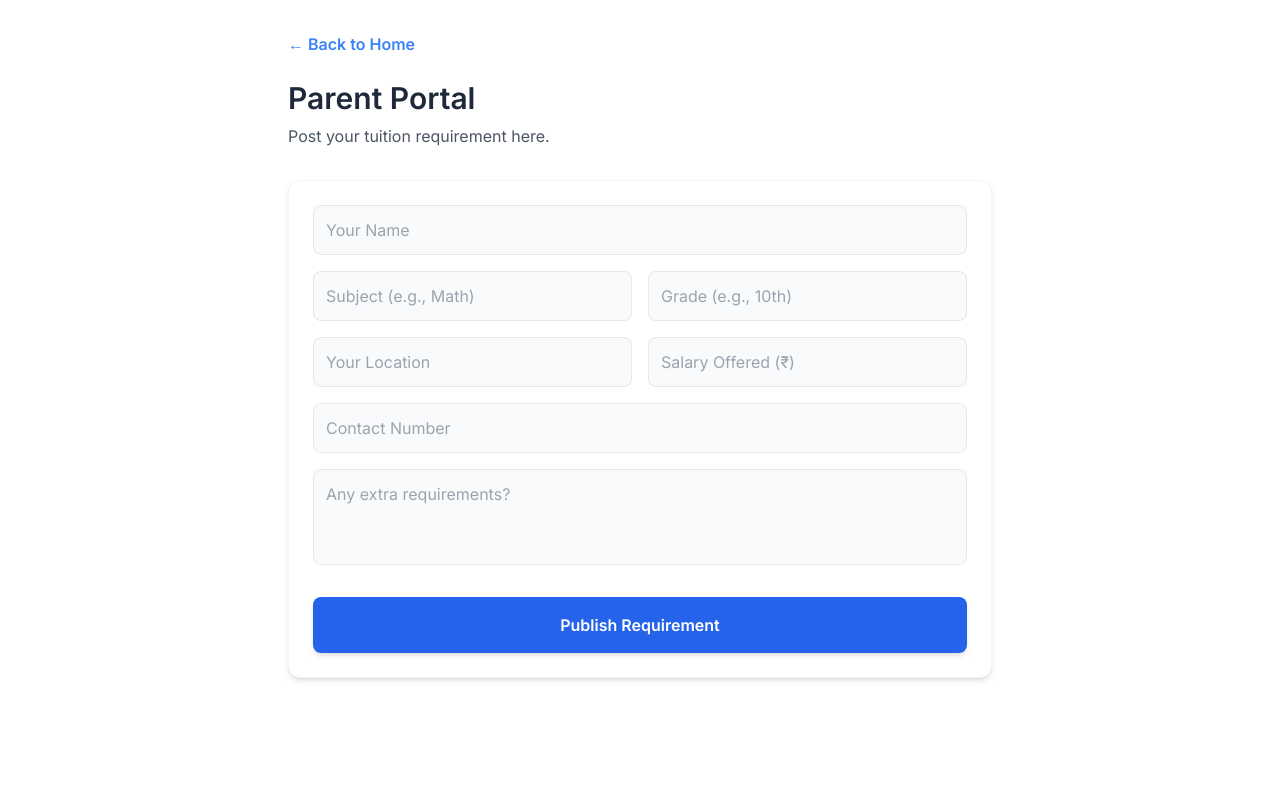
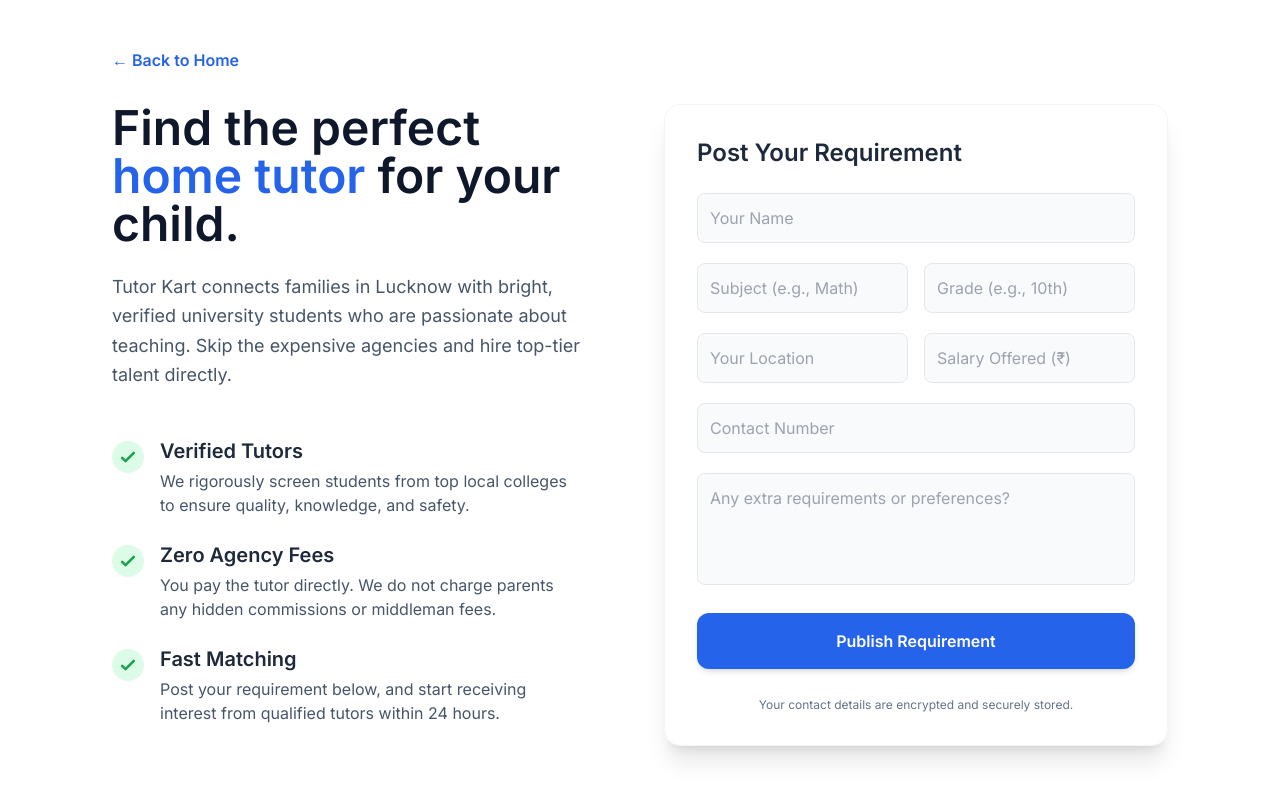
Before and after one commit to Amaan225/Luminous-Classes-Frontend, a React (Vite) app: page /parent in a window 1280 px wide. Built offline with nearby package versions, Linux system fonts and the light colour scheme; a web font is replaced by a local one.

Commit message:
added parent portal content

```diff
--- a/src/pages/ParentPortal.jsx
+++ b/src/pages/ParentPortal.jsx
@@ -5,7 +5,7 @@ import { useNavigate } from 'react-router-dom';
 function ParentPortal() {
   const navigate = useNavigate();
   const [isSubmitting, setIsSubmitting] = useState(false);
-  const [submittedJob, setSubmittedJob] = useState(null); // <-- NEW STATE: Tracks if we should show the success screen
+  const [submittedJob, setSubmittedJob] = useState(null);
   const [formData, setFormData] = useState({
     parentName: '', subject: '', grade: '', location: '', salary: '', contactNumber: '', requirements: ''
   });
@@ -17,13 +17,8 @@ function ParentPortal() {
     setIsSubmitting(true);
 
     try {
-      // 1. Capture the response so we can get the new displayId (TK-1234)
       const response = await axios.post('https://luminous-classes-backend.onrender.com/api/jobs', formData);
-
-      // 2. Set the submitted job to trigger the success screen
       setSubmittedJob(response.data);
-
-      // 3. Clear the form data in the background
       setFormData({ parentName: '', subject: '', grade: '', location: '', salary: '', contactNumber: '', requirements: '' });
     } catch (error) {
       console.error("Error posting job:", error);
@@ -34,7 +29,7 @@ function ParentPortal() {
   };
 
   const handleReset = () => {
-    setSubmittedJob(null); // Go back to the blank form
+    setSubmittedJob(null);
   };
 
   // --- THE CONCIERGE SUCCESS SCREEN ---
@@ -44,10 +39,7 @@ function ParentPortal() {
         <div className="bg-white p-10 rounded-2xl shadow-xl border border-gray-100 text-center">
           <div className="text-green-500 text-6xl mb-6">✓</div>
           <h3 className="text-3xl font-bold text-slate-800 mb-3">Requirement Posted!</h3>
-
-          <p className="text-slate-600 mb-8 text-lg">
-            Your job has been securely added to the Tutor Kart network.
-          </p>
+          <p className="text-slate-600 mb-8 text-lg">Your job has been securely added to the Tutor Kart network.</p>
 
           <div className="bg-blue-50 border border-blue-200 rounded-xl p-6 mb-8 inline-block min-w-[250px]">
             <p className="text-sm text-blue-800 font-semibold mb-2">Your Reference ID</p>
@@ -72,39 +64,89 @@ function ParentPortal() {
     );
   }
 
-  // --- THE ORIGINAL FORM ---
+  // --- THE WARM-UP FORM UI ---
   return (
-    <div className="max-w-3xl mx-auto p-8 font-sans">
-      <button onClick={() => navigate('/')} className="text-blue-500 hover:underline mb-6 font-semibold">
+    <div className="max-w-6xl mx-auto p-6 md:p-12 font-sans">
+      <button onClick={() => navigate('/')} className="text-blue-600 hover:underline mb-8 font-semibold flex items-center">
         &larr; Back to Home
       </button>
-      <h1 className="text-3xl font-bold text-slate-800 mb-2">Parent Portal</h1>
-      <p className="text-gray-600 mb-8">Post your tuition requirement here.</p>
 
-      <div className="bg-white p-6 rounded-xl shadow-md border border-gray-100">
-        <form onSubmit={handleSubmit} className="flex flex-col gap-4">
-          <input type="text" name="parentName" placeholder="Your Name" value={formData.parentName} onChange={handleChange} required className="p-3 rounded-lg border focus:ring-2 focus:ring-blue-400 bg-gray-50" />
+      <div className="grid md:grid-cols-2 gap-12 items-start">
+
+        {/* LEFT COLUMN: The Trust Content */}
+        <div className="space-y-6 md:pr-8">
+          <h1 className="text-4xl md:text-5xl font-extrabold text-slate-900 leading-tight">
+            Find the perfect <span className="text-blue-600">home tutor</span> for your child.
+          </h1>
+          <p className="text-lg text-slate-600 leading-relaxed">
+            Tutor Kart connects families in Lucknow with bright, verified university students who are passionate about teaching. Skip the expensive agencies and hire top-tier talent directly.
+          </p>
+
+          <div className="space-y-6 pt-6">
+            <div className="flex items-start">
+              <div className="flex-shrink-0 mt-1 bg-green-100 p-1.5 rounded-full">
+                <svg className="w-5 h-5 text-green-600" fill="none" stroke="currentColor" viewBox="0 0 24 24"><path strokeLinecap="round" strokeLinejoin="round" strokeWidth="3" d="M5 13l4 4L19 7"></path></svg>
+              </div>
+              <div className="ml-4">
+                <h4 className="text-xl font-bold text-slate-800">Verified Tutors</h4>
+                <p className="text-slate-600 mt-1">We rigorously screen students from top local colleges to ensure quality, knowledge, and safety.</p>
+              </div>
+            </div>
+
+            <div className="flex items-start">
+              <div className="flex-shrink-0 mt-1 bg-green-100 p-1.5 rounded-full">
+                <svg className="w-5 h-5 text-green-600" fill="none" stroke="currentColor" viewBox="0 0 24 24"><path strokeLinecap="round" strokeLinejoin="round" strokeWidth="3" d="M5 13l4 4L19 7"></path></svg>
+              </div>
+              <div className="ml-4">
+                <h4 className="text-xl font-bold text-slate-800">Zero Agency Fees</h4>
+                <p className="text-slate-600 mt-1">You pay the tutor directly. We do not charge parents any hidden commissions or middleman fees.</p>
+              </div>
+            </div>
+
+            <div className="flex items-start">
+              <div className="flex-shrink-0 mt-1 bg-green-100 p-1.5 rounded-full">
+                <svg className="w-5 h-5 text-green-600" fill="none" stroke="currentColor" viewBox="0 0 24 24"><path strokeLinecap="round" strokeLinejoin="round" strokeWidth="3" d="M5 13l4 4L19 7"></path></svg>
+              </div>
+              <div className="ml-4">
+                <h4 className="text-xl font-bold text-slate-800">Fast Matching</h4>
+                <p className="text-slate-600 mt-1">Post your requirement below, and start receiving interest from qualified tutors within 24 hours.</p>
+              </div>
+            </div>
+          </div>
+        </div>
+
+        {/* RIGHT COLUMN: The Form */}
+        <div className="bg-white p-8 rounded-2xl shadow-xl border border-slate-100">
+          <h3 className="text-2xl font-bold text-slate-800 mb-6">Post Your Requirement</h3>
+          <form onSubmit={handleSubmit} className="flex flex-col gap-5">
+            <input type="text" name="parentName" placeholder="Your Name" value={formData.parentName} onChange={handleChange} required className="p-3 rounded-lg border focus:ring-2 focus:ring-blue-400 bg-gray-50 outline-none transition" />
+
             <div className="grid grid-cols-2 gap-4">
-            <input type="text" name="subject" placeholder="Subject (e.g., Math)" value={formData.subject} onChange={handleChange} required className="p-3 rounded-lg border focus:ring-2 focus:ring-blue-400 bg-gray-50" />
-            <input type="text" name="grade" placeholder="Grade (e.g., 10th)" value={formData.grade} onChange={handleChange} required className="p-3 rounded-lg border focus:ring-2 focus:ring-blue-400 bg-gray-50" />
+              <input type="text" name="subject" placeholder="Subject (e.g., Math)" value={formData.subject} onChange={handleChange} required className="p-3 rounded-lg border focus:ring-2 focus:ring-blue-400 bg-gray-50 outline-none transition" />
+              <input type="text" name="grade" placeholder="Grade (e.g., 10th)" value={formData.grade} onChange={handleChange} required className="p-3 rounded-lg border focus:ring-2 focus:ring-blue-400 bg-gray-50 outline-none transition" />
             </div>
+
             <div className="grid grid-cols-2 gap-4">
-            <input type="text" name="location" placeholder="Your Location" value={formData.location} onChange={handleChange} required className="p-3 rounded-lg border focus:ring-2 focus:ring-blue-400 bg-gray-50" />
-            <input type="number" name="salary" placeholder="Salary Offered (₹)" value={formData.salary} onChange={handleChange} required className="p-3 rounded-lg border focus:ring-2 focus:ring-blue-400 bg-gray-50" />
+              <input type="text" name="location" placeholder="Your Location" value={formData.location} onChange={handleChange} required className="p-3 rounded-lg border focus:ring-2 focus:ring-blue-400 bg-gray-50 outline-none transition" />
+              <input type="number" name="salary" placeholder="Salary Offered (₹)" value={formData.salary} onChange={handleChange} required className="p-3 rounded-lg border focus:ring-2 focus:ring-blue-400 bg-gray-50 outline-none transition" />
             </div>
-          <input type="tel" name="contactNumber" placeholder="Contact Number" value={formData.contactNumber} onChange={handleChange} required className="p-3 rounded-lg border focus:ring-2 focus:ring-blue-400 bg-gray-50" />
-          <textarea name="requirements" placeholder="Any extra requirements?" value={formData.requirements} onChange={handleChange} className="p-3 rounded-lg border focus:ring-2 focus:ring-blue-400 h-24 resize-none bg-gray-50"></textarea>
+
+            <input type="tel" name="contactNumber" placeholder="Contact Number" value={formData.contactNumber} onChange={handleChange} required className="p-3 rounded-lg border focus:ring-2 focus:ring-blue-400 bg-gray-50 outline-none transition" />
+            <textarea name="requirements" placeholder="Any extra requirements or preferences?" value={formData.requirements} onChange={handleChange} className="p-3 rounded-lg border focus:ring-2 focus:ring-blue-400 h-28 resize-none bg-gray-50 outline-none transition"></textarea>
 
             <button
               type="submit"
               disabled={isSubmitting}
-            className={`mt-4 p-4 text-white font-bold rounded-lg shadow-md transition ${
-              isSubmitting ? 'bg-blue-400 cursor-not-allowed' : 'bg-blue-600 hover:bg-blue-700'
+              className={`mt-2 p-4 text-white font-bold rounded-xl shadow-md transition ${
+                isSubmitting ? 'bg-blue-400 cursor-not-allowed' : 'bg-blue-600 hover:bg-blue-700 hover:shadow-lg'
               }`}
             >
-            {isSubmitting ? 'Posting Job...' : 'Publish Requirement'}
+              {isSubmitting ? 'Posting Securely...' : 'Publish Requirement'}
             </button>
+            <p className="text-xs text-center text-slate-500 mt-2">Your contact details are encrypted and securely stored.</p>
           </form>
+        </div>
+
       </div>
     </div>
   );
```
Lines whose indentation alone changed are shown as unchanged.
